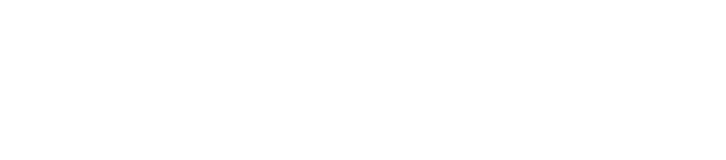
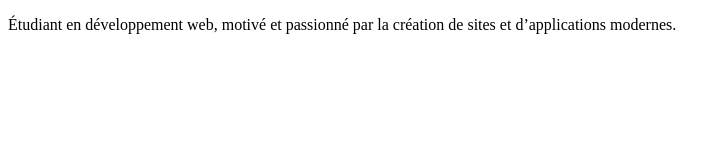
Before and after one commit to Ariel431/mon-cv, a plain HTML site: page index.html in a window 1280 px wide. Shown: the whole page, without its empty margins (0-726 px from the left). Drawn offline with Linux system fonts and the light colour scheme.

Commit message:
mise en place de la section description

```diff
--- a/index.html
+++ b/index.html
@@ -7,6 +7,7 @@
     <title>Document</title>
 </head>
 <body>
+    <p>Étudiant en développement web, motivé et passionné par la création de sites et d’applications modernes.</p>
 
 </body>
 </html>
```
